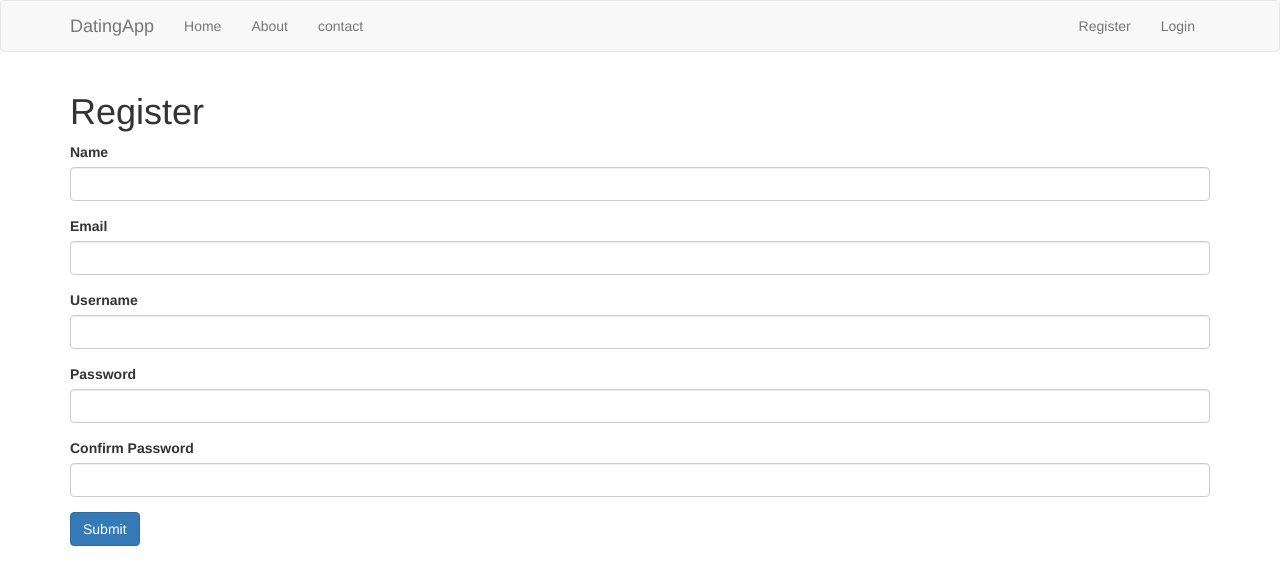
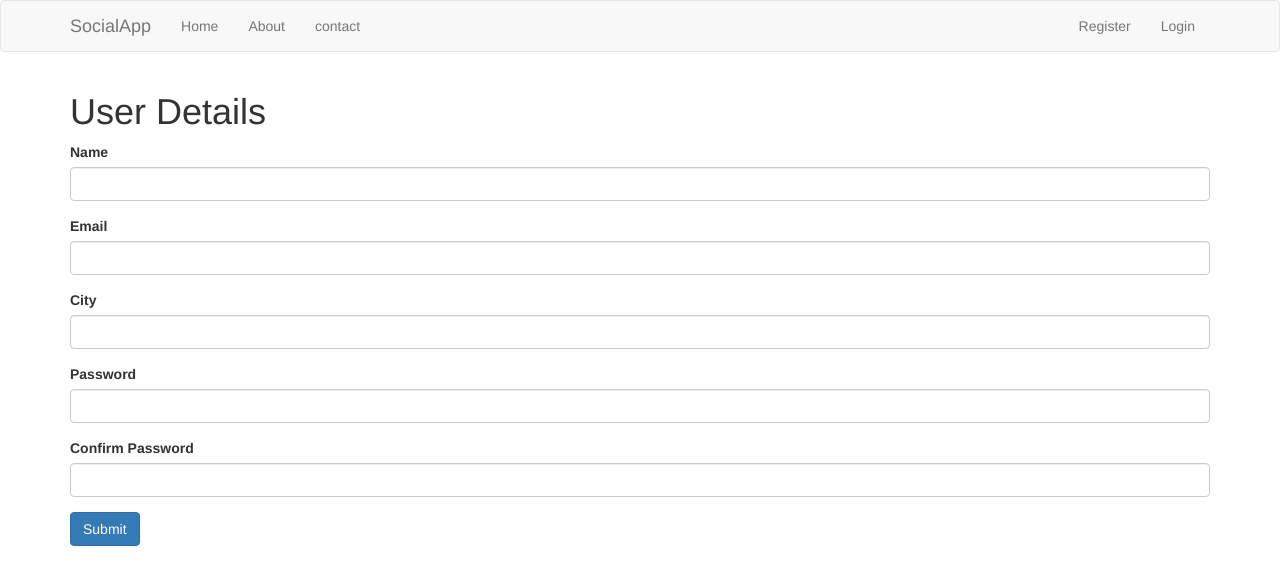
Before and after one commit to jiangnanxu/match-making, a Flask app: page /register in a window 1280 px wide. Shown: the top 585 px of the page. Run offline with Flask 2, Linux system fonts and the light colour scheme; some libraries are stand-ins or nearby versions.

Commit message:
Add files via upload

```diff
--- a/app/app.py
+++ b/app/app.py
@@ -1,7 +1,7 @@
 from flask import Flask, render_template, flash, redirect, url_for, session, request, logging
 #from flask_mysqldb import MySQL
 from wtforms import Form, StringField, TextAreaField, PasswordField, validators
-from passlib.hash import sha256_crypt
+#from passlib.hash import sha256_crypt
 
 app = Flask(__name__)
 
@@ -10,7 +10,7 @@ app = Flask(__name__)
 app.config['MYSQL_HOST'] = 'localhost'
 app.config['MYSQL_USER'] = 'root'
 app.config['MYSQL_PASSWORD'] = 'S3563105'
-app.config['MYSQL_DB'] = 'myflaskapp'
+app.config['MYSQL_DB'] = 'Social'
 app.config['MYSQL_CURSORCLASS'] = 'DictCursor'
 
 #init MYSQL(app)
@@ -27,7 +27,7 @@ def about():
 #Python Registration
 class RegisterForm(Form):
     name = StringField('Name', [validators.Length(min=1, max=50)])
-    username = StringField('Username', [validators.Length(min=4, max=25)])
+    city = StringField('City', [validators.Length(min=4, max=25)])
     email = StringField('Email', [validators.Length(min=6, max=50)])
     password = PasswordField('Password', [
         validators.DataRequired(),
@@ -41,14 +41,14 @@ def register():
     if request.method == 'POST' and form.validate():
         name = form.name.date
         email = form.email.date
-        username = form.username.data
+        city = form.city.data
         password = sha256_crypt.encrypt(str(form.password.data))
 
         # Create cursor
         cur = mysql.connection.cursor()
 
         # Execute query
-        cur.execute("INSERT INTO users(name, email, username, password) VALUES(%s, %s, %s, %s)", (name, email, username, password))
+        cur.execute("INSERT INTO users(name, email, city, password) VALUES(%s, %s, %s, %s)", (name, email, city, password))
 
         # Commit to DB
         mysql.connection.commit()
--- a/app/templates/Includes/_navbar.html
+++ b/app/templates/Includes/_navbar.html
@@ -7,7 +7,7 @@
             <span class="icon-bar"></span>
             <span class="icon-bar"></span>
           </button>
-          <a class="navbar-brand" href="#">DatingApp</a>
+          <a class="navbar-brand" href="#">SocialApp</a>
         </div>
         <div id="navbar" class="collapse navbar-collapse">
           <ul class="nav navbar-nav">
--- a/app/templates/layout.html
+++ b/app/templates/layout.html
@@ -2,7 +2,7 @@
 <html>
   <head>
     <meta charset="utf-8">
-    <title>MyFlaskApp</title>
+    <title>Social</title>
     <link rel="stylesheet" href="https://maxcdn.bootstrapcdn.com/bootstrap/3.3.7/css/bootstrap.min.css">
   </head>
   <body>
--- a/app/templates/register.html
+++ b/app/templates/register.html
@@ -1,7 +1,7 @@
 {% extends 'layout.html' %}
 
 {% block body %}
-  <h1>Register</h1>
+  <h1>User Details</h1>
   {% from "includes/_formhelpers.html" import render_field %}
   <form method="POST" action="">
     <div class="form-group">
@@ -11,7 +11,7 @@
       {{render_field(form.email, class_="form-control")}}
     </div>
     <div class="form-group">
-      {{render_field(form.username, class_="form-control")}}
+      {{render_field(form.city, class_="form-control")}}
     </div>
     <div class="form-group">
       {{render_field(form.password, class_="form-control")}}
```
Also changed, not shown: app/templates/Includes/_formhelpers.html (line endings or trailing spaces), app/templates/about.html (line endings or trailing spaces), app/templates/base.html (line endings or trailing spaces), app/templates/home.html (line endings or trailing spaces), app/templates/index.html (line endings or trailing spaces), app/templates/login.html (line endings or trailing spaces).
